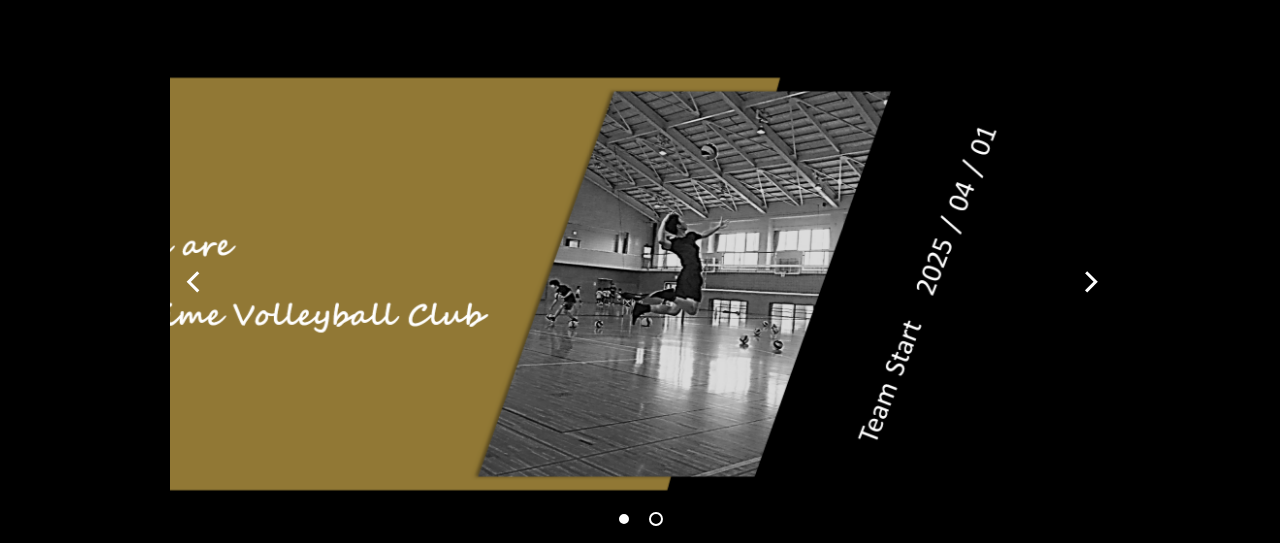
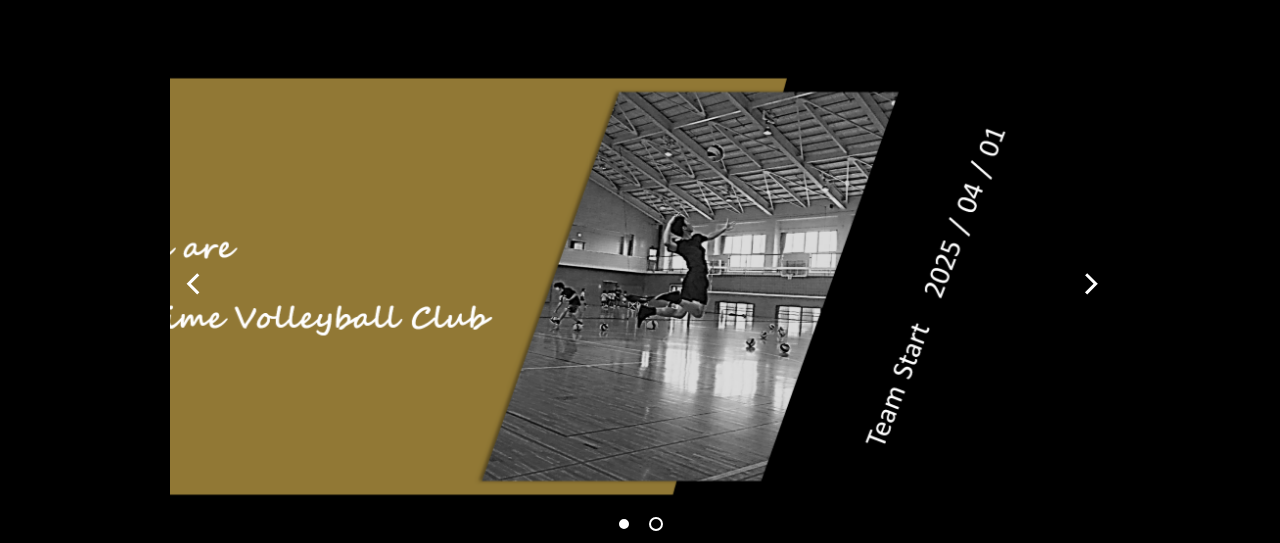
Before and after one commit to Prime-Volleyball-Club/TeamSite, a plain HTML site: page index.html in a window 1280 px wide. Shown: the part 207-750 px from the top of the page. Drawn offline with Linux system fonts and the light colour scheme.

Commit message:
Update Home.css

```diff
--- a/Home.css
+++ b/Home.css
@@ -44,13 +44,13 @@ li {
   }
   /*  ↓ スライド（コンテンツ） */
   .slide { /*スライド全体 */
-  width: 300%;
+    width: 200%;
     height: 100%;
     display: flex;
     transition: all 1s;
   }
   .slide div { /* スライド */
-  width: 33%;
+    width: 50%;
     height: 100%;
     font-size: 16px;
     display: flex;
@@ -62,11 +62,9 @@ li {
     transform: translateX(0);
   }
   .slide2 { /* スライドさせるために必要なクラス */
-  transform: translateX(-33.33%);
+    transform: translateX(-50%);
   }
-.slide3 { /* スライドさせるために必要なクラス */
-  transform: translateX(-66.66%);
-}
+
 
   .slide img{
     width: 100%;
```
Lines whose indentation alone changed are shown as unchanged.
